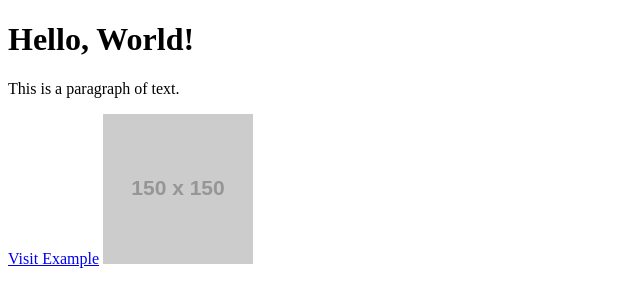
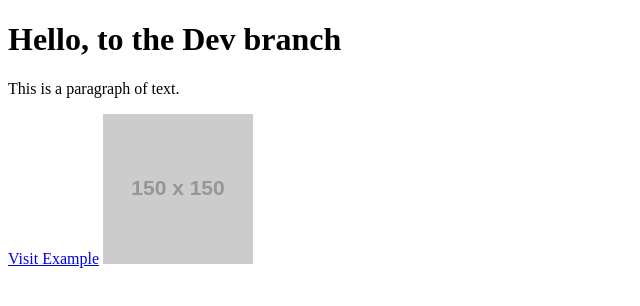
Before and after one commit to Kriti-Anukriti/CI-CD2, a plain HTML site: page Indec.html in a window 1280 px wide. Shown: the whole page, without its empty margins (0-640 px from the left). Drawn offline with Linux system fonts and the light colour scheme; placeholder pictures from the web are drawn by us.

Commit message:
Update Indec.html

```diff
--- a/Indec.html
+++ b/Indec.html
@@ -4,7 +4,7 @@
   <title>My First HTML Page</title>
 </head>
 <body>
-  <h1>Hello, World!</h1>
+  <h1>Hello, to the Dev branch</h1>
   <p>This is a paragraph of text.</p>
   <a href="https://www.example.com">Visit Example</a>
   <img src="https://via.placeholder.com/150" alt="Placeholder Image">
```
